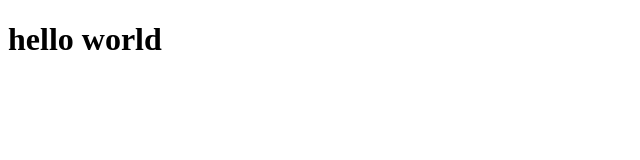
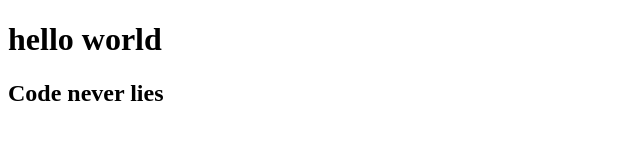
Before and after one commit to ashesh-12/HTML, a plain HTML site: page index.html in a window 1280 px wide. Shown: the whole page, without its empty margins (0-640 px from the left). Drawn offline with Linux system fonts and the light colour scheme.

```diff
--- a/index.html
+++ b/index.html
@@ -8,5 +8,6 @@
 </head>
 <body>
     <h1>hello world</h1>
+    <h2>Code never lies</h2>
 </body>
 </html>
```
Also changed, not shown: CSS/style.css (added).
